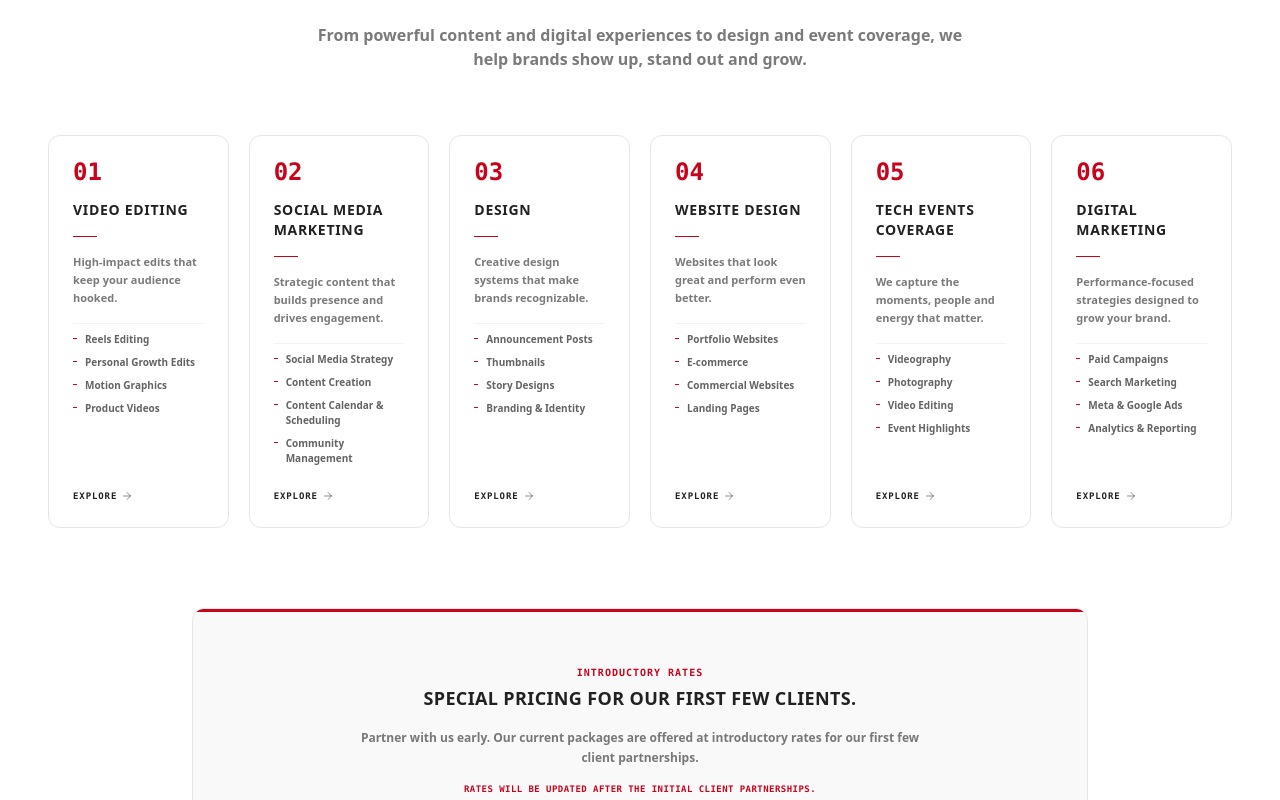
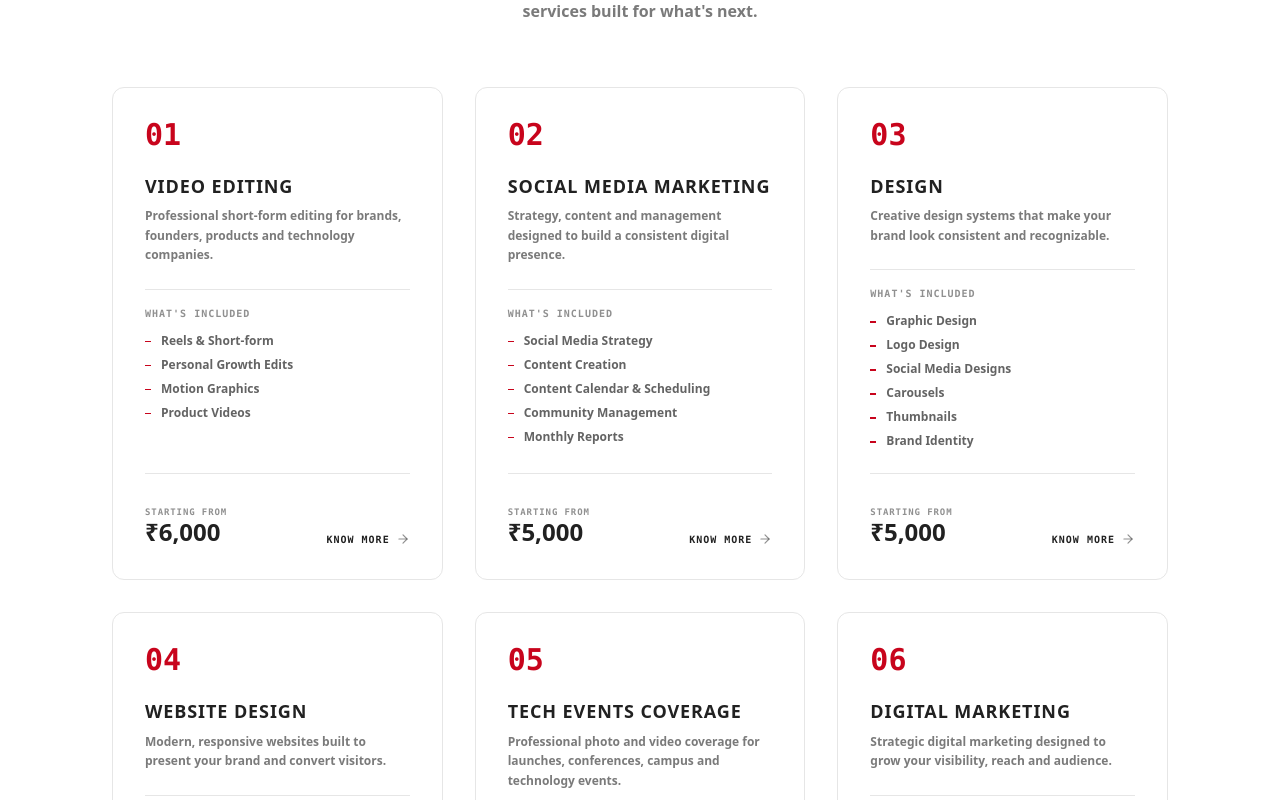
Before and after one commit to behindthebuildmedia/behind-the-build, a React (Vite) app: page / in a window 1280 px wide. Shown: the part 1040-1840 px from the top of the page. Built offline with nearby package versions, Linux system fonts and the light colour scheme.

Commit message:
Update SERVICES section on homepage to act as a 3-column quick overview of services

```diff
--- a/src/sections/MediaDigital/MediaDigital.jsx
+++ b/src/sections/MediaDigital/MediaDigital.jsx
@@ -9,49 +9,49 @@ export default function MediaDigital() {
     {
       num: '01',
       title: 'VIDEO EDITING',
-      subtitle: 'MEDIA',
-      desc: 'High-impact edits that keep your audience hooked.',
-      services: ['Reels Editing', 'Personal Growth Edits', 'Motion Graphics', 'Product Videos'],
+      desc: 'Professional short-form editing for brands, founders, products and technology companies.',
+      services: ['Reels & Short-form', 'Personal Growth Edits', 'Motion Graphics', 'Product Videos'],
+      price: '₹6,000',
       path: '/services/video-editing'
     },
     {
       num: '02',
       title: 'SOCIAL MEDIA MARKETING',
-      subtitle: 'CONTENT',
-      desc: 'Strategic content that builds presence and drives engagement.',
-      services: ['Social Media Strategy', 'Content Creation', 'Content Calendar & Scheduling', 'Community Management'],
+      desc: 'Strategy, content and management designed to build a consistent digital presence.',
+      services: ['Social Media Strategy', 'Content Creation', 'Content Calendar & Scheduling', 'Community Management', 'Monthly Reports'],
+      price: '₹5,000',
       path: '/services/social-media-marketing'
     },
     {
       num: '03',
       title: 'DESIGN',
-      subtitle: 'DESIGN',
-      desc: 'Creative design systems that make brands recognizable.',
-      services: ['Announcement Posts', 'Thumbnails', 'Story Designs', 'Branding & Identity'],
+      desc: 'Creative design systems that make your brand look consistent and recognizable.',
+      services: ['Graphic Design', 'Logo Design', 'Social Media Designs', 'Carousels', 'Thumbnails', 'Brand Identity'],
+      price: '₹5,000',
       path: '/services/design'
     },
     {
       num: '04',
       title: 'WEBSITE DESIGN',
-      subtitle: 'DIGITAL',
-      desc: 'Websites that look great and perform even better.',
-      services: ['Portfolio Websites', 'E-commerce', 'Commercial Websites', 'Landing Pages'],
+      desc: 'Modern, responsive websites built to present your brand and convert visitors.',
+      services: ['Portfolio Websites', 'Commercial Websites', 'E-commerce', 'Landing Pages'],
+      price: '₹12,999',
       path: '/services/website-design'
     },
     {
       num: '05',
       title: 'TECH EVENTS COVERAGE',
-      subtitle: 'EVENTS',
-      desc: 'We capture the moments, people and energy that matter.',
-      services: ['Videography', 'Photography', 'Video Editing', 'Event Highlights'],
+      desc: 'Professional photo and video coverage for launches, conferences, campus and technology events.',
+      services: ['Videography', 'Photography', 'Event Editing', 'Highlight Videos', 'Reels'],
+      price: '₹8,000',
       path: '/services/tech-events-coverage'
     },
     {
       num: '06',
       title: 'DIGITAL MARKETING',
-      subtitle: 'MARKETING',
-      desc: 'Performance-focused strategies designed to grow your brand.',
-      services: ['Paid Campaigns', 'Search Marketing', 'Meta & Google Ads', 'Analytics & Reporting'],
+      desc: 'Strategic digital marketing designed to grow your visibility, reach and audience.',
+      services: ['Social Media Management', 'Content Strategy', 'Content Creation', 'Campaign Planning', 'Community Management', 'Monthly Reports'],
+      price: '₹5,000',
       path: '/services/digital-marketing'
     }
   ];
@@ -65,31 +65,31 @@ export default function MediaDigital() {
 
   return (
     <section id="about" className="py-24 bg-brand-white border-t border-brand-charcoal/5 relative overflow-hidden select-none font-sans">
-      <div className="max-w-7xl mx-auto px-6 md:px-12 relative z-10 flex flex-col items-center text-center space-y-16">
+      <div className="max-w-6xl mx-auto px-6 md:px-12 relative z-10 flex flex-col items-center text-center space-y-16">
 
         {/* SECTION HEADER */}
         <div className="space-y-4 max-w-3xl">
           <ScrollReveal yOffset={10} duration={0.6} delay={0}>
             <span className="text-[11px] font-mono font-black uppercase tracking-widest text-[#C8041C] block">
-              WHAT WE DO
+              SERVICES
             </span>
           </ScrollReveal>
 
           <ScrollReveal delay={0.12} yOffset={25} duration={0.6}>
             <h2 className="text-4xl sm:text-5xl font-black uppercase tracking-tight text-brand-charcoal leading-[1.05]">
-              BUILDING BRANDS<br /> FOR WHAT’S NEXT.
+              WHAT WE DO.
             </h2>
           </ScrollReveal>
 
           <ScrollReveal delay={0.24} yOffset={15} duration={0.6} className="pt-2">
             <p className="text-xs sm:text-sm md:text-base text-brand-charcoal/60 leading-relaxed font-semibold max-w-2xl mx-auto">
-              From powerful content and digital experiences to design and event coverage, we help brands show up, stand out and grow.
+              From ideation to execution, we bring together media, content, design and digital services built for what's next.
             </p>
           </ScrollReveal>
         </div>
 
         {/* SERVICE CARDS GRID */}
-        <div className="grid grid-cols-1 md:grid-cols-3 lg:grid-cols-6 gap-5 w-full text-left items-stretch">
+        <div className="grid grid-cols-1 md:grid-cols-2 lg:grid-cols-3 gap-8 w-full text-left items-stretch">
           {categories.map((cat, idx) => (
             <ScrollReveal key={idx} delay={0.3 + 0.08 * idx} yOffset={20} duration={0.6} className="flex flex-col h-full w-full">
               <a
@@ -97,80 +97,70 @@ export default function MediaDigital() {
                 onClick={(e) => handleSpaClick(e, cat.path)}
                 onMouseEnter={() => setHoveredCard(idx)}
                 onMouseLeave={() => setHoveredCard(null)}
-                className={`relative bg-brand-white border border-[#E6E6E6] p-6 rounded-xl flex flex-col justify-between transition-all duration-300 w-full h-full transform ${
+                className={`relative bg-brand-white border border-[#E6E6E6] p-8 rounded-xl flex flex-col justify-between transition-all duration-300 w-full h-full transform ${
                   hoveredCard === idx
-                    ? '-translate-y-1.5 border-[#C8041C]/35 bg-[#FAF9F9]'
+                    ? '-translate-y-1.5 border-[#C8041C]/35 bg-[#FAF9F9] shadow-[0_12px_40px_rgba(0,0,0,0.03)]'
                     : ''
                 }`}
-                style={{ minHeight: '350px' }}
+                style={{ minHeight: '440px' }}
               >
-                <div className="space-y-4">
-                  {/* Service Number */}
-                  <span className="text-2xl font-mono font-black text-[#C8041C] leading-none select-none block">
+                <div className="space-y-6">
+                  {/* Top Line: Number */}
+                  <span className="text-3xl font-mono font-black text-[#C8041C] leading-none select-none block">
                     {cat.num}
                   </span>
 
-                  {/* Title */}
-                  <h3 className="text-xs sm:text-sm font-black tracking-wider uppercase text-brand-charcoal leading-snug">
+                  {/* Title & Short Description */}
+                  <div className="space-y-2">
+                    <h3 className="text-lg font-black tracking-wider uppercase text-brand-charcoal leading-snug">
                       {cat.title}
                     </h3>
-
-                  {/* Thin Red Accent Line */}
-                  <div className="w-6 h-[1.5px] bg-[#C8041C]" />
-
-                  {/* One-line Description */}
-                  <p className="text-[11px] text-brand-charcoal/60 leading-relaxed font-semibold min-h-[44px]">
+                    <p className="text-xs text-brand-charcoal/60 leading-relaxed font-semibold">
                       {cat.desc}
                     </p>
+                  </div>
 
-                  {/* Capabilities Items */}
-                  <ul className="space-y-2 pt-2 border-t border-brand-charcoal/5">
+                  {/* What's Included */}
+                  <div className="space-y-3 pt-4 border-t border-[#E6E6E6]">
+                    <span className="text-[10px] font-mono font-black text-[#212121]/50 uppercase tracking-widest block">
+                      WHAT'S INCLUDED
+                    </span>
+                    <ul className="grid grid-cols-1 gap-2">
                       {cat.services.map((service, sIdx) => (
-                      <li key={sIdx} className="text-[10px] font-semibold text-brand-charcoal/70 flex items-start gap-2">
-                        <span className="w-1 h-[1px] bg-[#C8041C] mt-1.5 shrink-0" />
+                        <li key={sIdx} className="text-xs font-semibold text-brand-charcoal/70 flex items-start gap-2.5">
+                          <span className="w-1.5 h-[1.5px] bg-[#C8041C] mt-2 shrink-0" />
                           <span>{service}</span>
                         </li>
                       ))}
                     </ul>
                   </div>
+                </div>
 
-                {/* Explore button at the bottom */}
-                <div className="pt-6 flex items-center gap-1 text-[9px] font-mono font-black uppercase tracking-widest text-[#212121] transition-colors">
-                  <span>EXPLORE</span>
-                  <ArrowRight className={`w-3 h-3 transition-transform duration-300 ${
-                    hoveredCard === idx ? 'transform translate-x-1 text-[#C8041C]' : 'text-[#212121]/50'
+                {/* Bottom line: Price and Button */}
+                <div className="pt-8 flex justify-between items-end border-t border-[#E6E6E6] mt-6">
+                  <div className="space-y-0.5">
+                    <span className="text-[9px] font-mono text-[#212121]/50 uppercase tracking-widest font-black block">
+                      STARTING FROM
+                    </span>
+                    <span className="text-2xl font-black text-brand-charcoal leading-none">
+                      {cat.price}
+                    </span>
+                  </div>
+
+                  <div className={`flex items-center gap-1.5 text-[10px] font-mono font-black uppercase tracking-widest transition-colors duration-300 ${
+                    hoveredCard === idx ? 'text-[#C8041C]' : 'text-[#212121]'
+                  }`}>
+                    <span>KNOW MORE</span>
+                    <ArrowRight className={`w-3.5 h-3.5 transition-transform duration-300 ${
+                      hoveredCard === idx ? 'transform translate-x-1' : 'text-[#212121]/50'
                     }`} />
+                  </div>
                 </div>
               </a>
             </ScrollReveal>
           ))}
         </div>
 
-        {/* INTRODUCTORY PRICING BANNER */}
-        <ScrollReveal delay={0.8} yOffset={20} duration={0.6} className="w-full max-w-4xl pt-4">
-          <div className="border border-[#E6E6E6] bg-[#FAF9F9] rounded-xl p-8 sm:p-10 text-center relative overflow-hidden select-none space-y-4">
-            {/* Subtle red top bar */}
-            <div className="absolute top-0 left-0 w-full h-[3px] bg-[#C8041C]" />
-
-            <div className="space-y-1">
-              <span className="text-[10px] font-mono font-black tracking-widest text-[#C8041C] uppercase block">
-                INTRODUCTORY RATES
-              </span>
-              <h4 className="text-base sm:text-lg font-black uppercase text-brand-charcoal tracking-wide">
-                SPECIAL PRICING FOR OUR FIRST FEW CLIENTS.
-              </h4>
-            </div>
-
-            <p className="text-xs text-brand-charcoal/60 leading-relaxed font-semibold max-w-xl mx-auto">
-              Partner with us early. Our current packages are offered at introductory rates for our first few client partnerships.
-            </p>
-
-            <span className="text-[9px] font-mono font-bold text-[#C8041C] uppercase tracking-wider block">
-              Rates will be updated after the initial client partnerships.
-            </span>
-          </div>
-        </ScrollReveal>
-
       </div>
     </section>
   );
```
Lines whose indentation alone changed are shown as unchanged.
